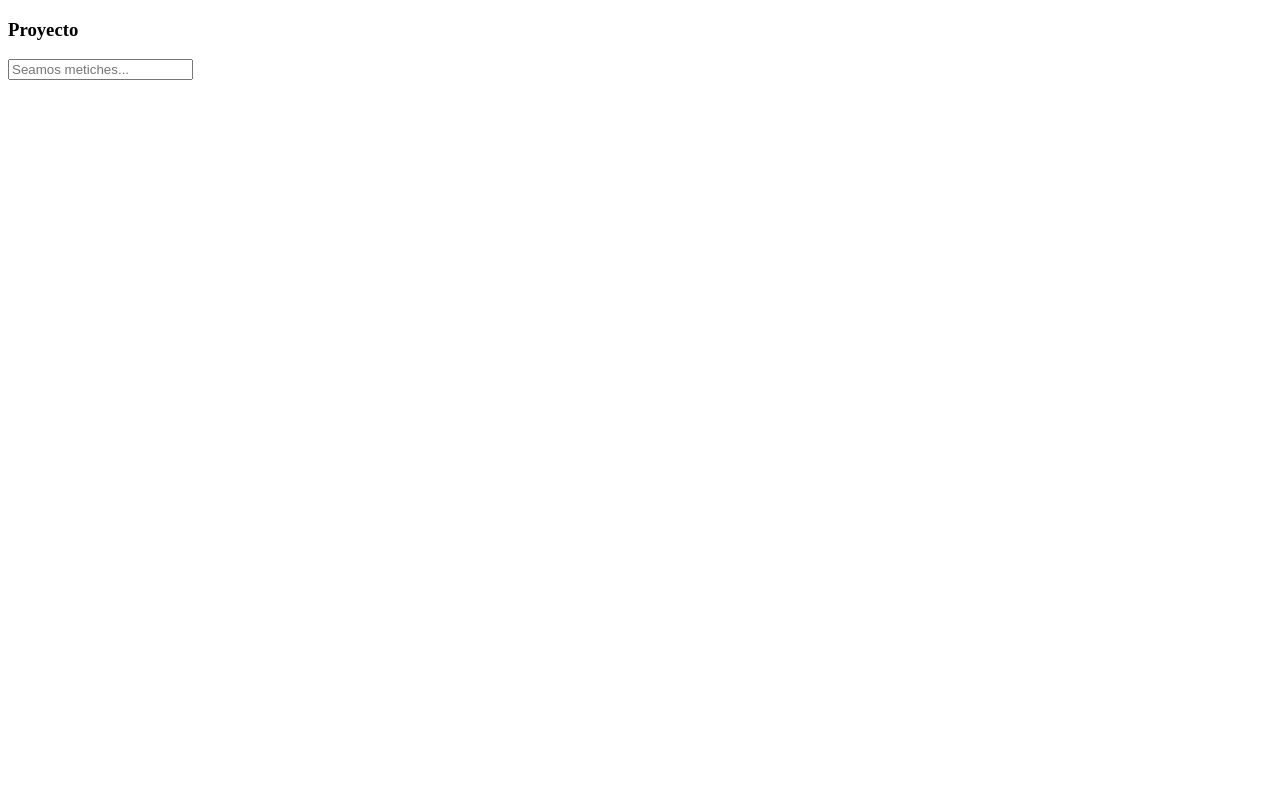
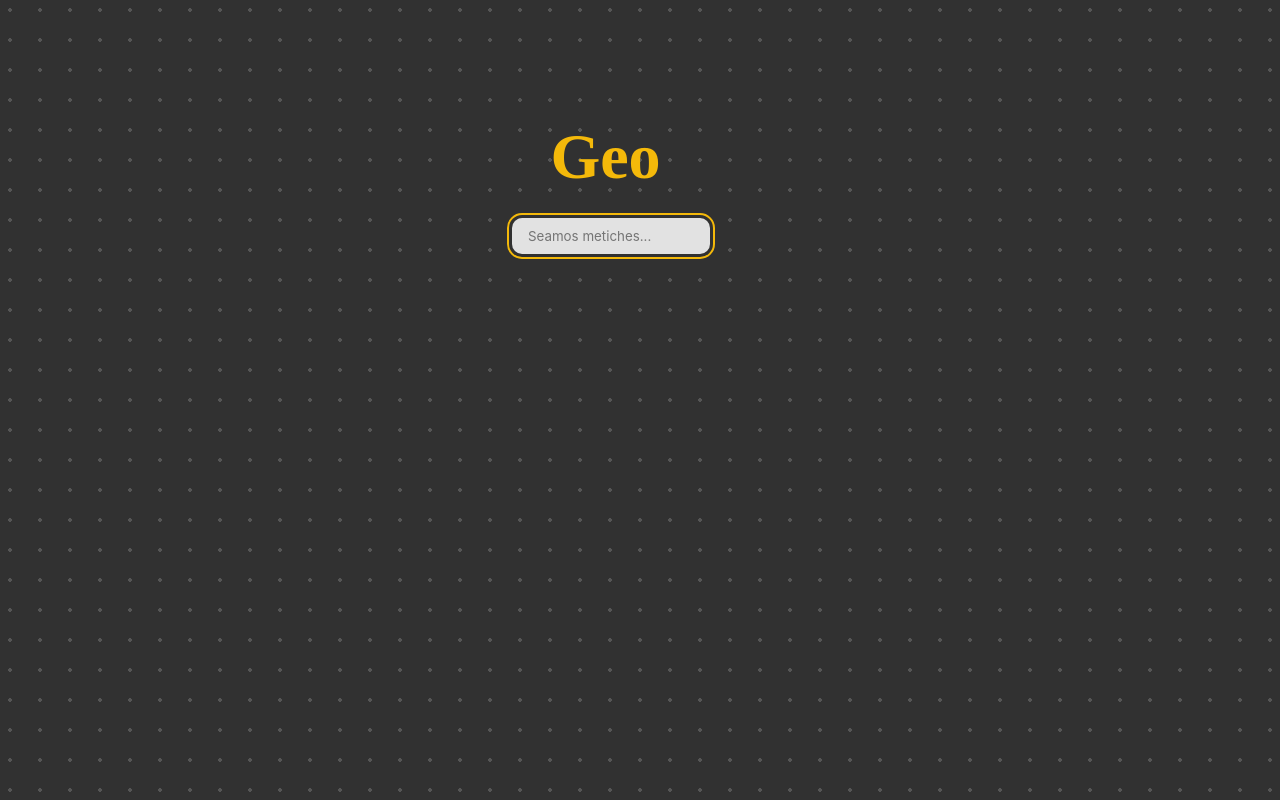
Before and after one commit to LFABB/Geo, a website built with Parcel: page index.html in a window 1280 px wide. Built offline with nearby package versions, Linux system fonts and the light colour scheme; a web font is replaced by a local one.

Commit message:
First form of the page pulished and completely functional!

```diff
--- a/index.html
+++ b/index.html
@@ -4,9 +4,11 @@
     <link rel="stylesheet" href="styles.css" />
   </head>
   <body>
-    <h3>Proyecto</h3>
-    <input required id="entry" type="text" placeholder="Seamos metiches..." />
-    <p id="Geo"></p>
+    <div class="container">
+      <h1 id="brand">Geo</h1>
+      <input required id="entry" type="text" placeholder="Seamos metiches..." />
+      <p id="Geo"></p>
+    </div>
     <script src="scripts.js"></script>
   </body>
 </html>
--- a/package.json
+++ b/package.json
@@ -8,5 +8,8 @@
   "keywords": [],
   "author": "MasterCoder",
   "license": "ISC",
-  "description": ""
+  "description": "Basic project of tracking and locating an IP public information...",
+  "devDependencies": {
+    "parcel": "^2.13.3"
+  }
 }
--- a/styles.css
+++ b/styles.css
@@ -0,0 +1,54 @@
+@import url("https://fonts.googleapis.com/css2?family=Hanalei+Fill&display=swap");
+
+body {
+  width: 100%;
+  height: 100%;
+  background-color: #313131;
+  background-image: radial-gradient(
+    rgba(255, 255, 255, 0.171) 2px,
+    transparent 0
+  );
+  background-size: 30px 30px;
+  background-position: -5px -5px;
+}
+
+#brand {
+  font-family: "Hanalei Fill";
+  position: absolute;
+  top: 6vw;
+  left: 43vw;
+  font-size: 5vw;
+  color: #f4b90a;
+}
+
+#Geo {
+  position: absolute;
+  top: 22vw;
+  left: 21 vw;
+  height: 3vw;
+  width: 3vw;
+  text-align: center;
+  color: #f4b90a;
+  animation: tracking-in-expand-fwd 0.8s cubic-bezier(0.215, 0.61, 0.355, 1);
+}
+
+#entry {
+  position: absolute;
+  top: 17vw;
+  left: 40vw;
+  width: 13vw;
+  border-radius: 10px;
+  outline: 2px solid #f4b90a;
+  border: 0;
+  font-family: -apple-system, BlinkMacSystemFont, "Segoe UI", Roboto, Oxygen,
+    Ubuntu, Cantarell, "Open Sans", "Helvetica Neue", sans-serif;
+  background-color: #e2e2e2;
+  outline-offset: 3px;
+  padding: 10px 1rem;
+  transition: 0.25s;
+}
+
+#entry:focus {
+  outline-offset: 5px;
+  background-color: #fff;
+}
```
